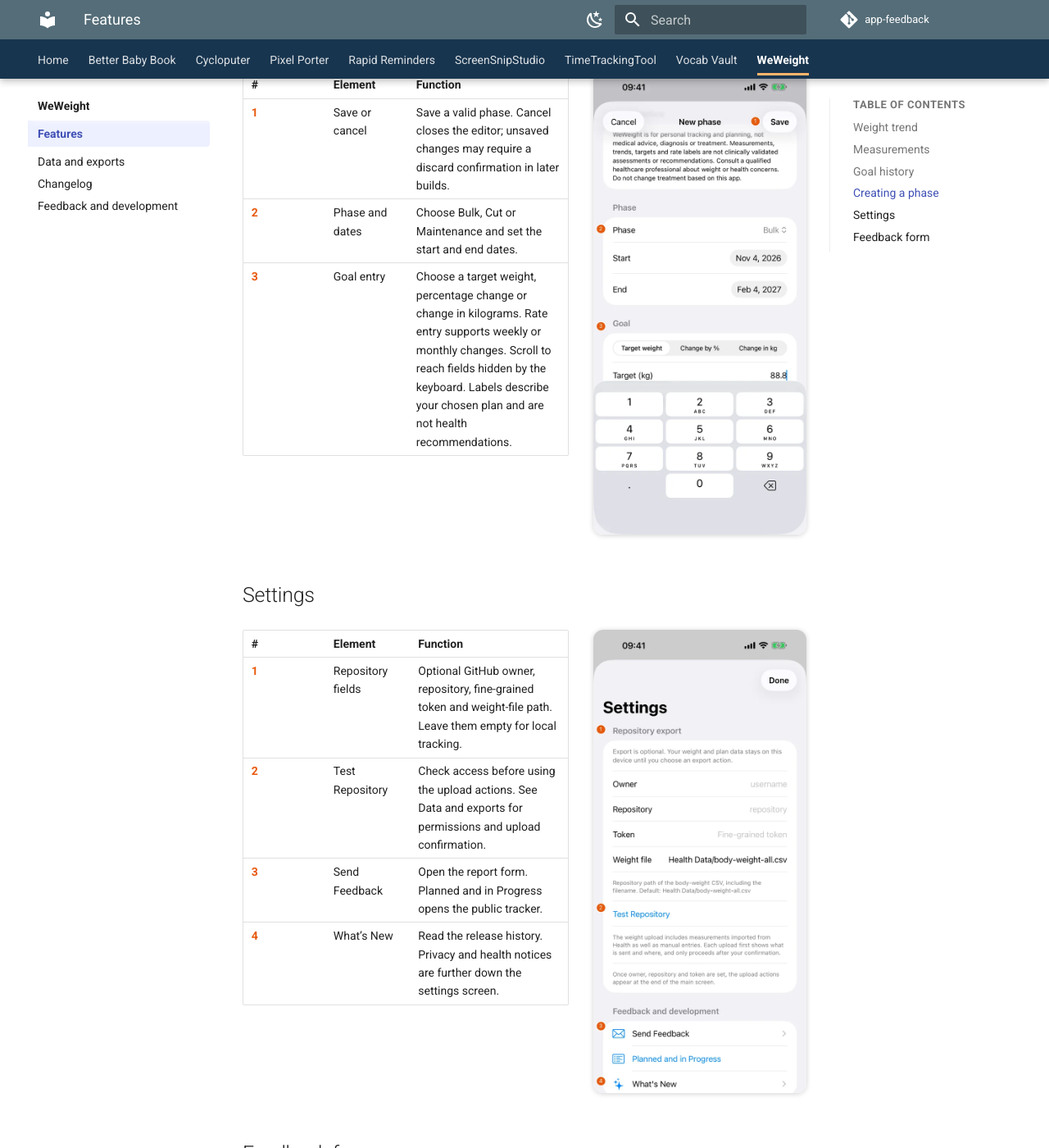
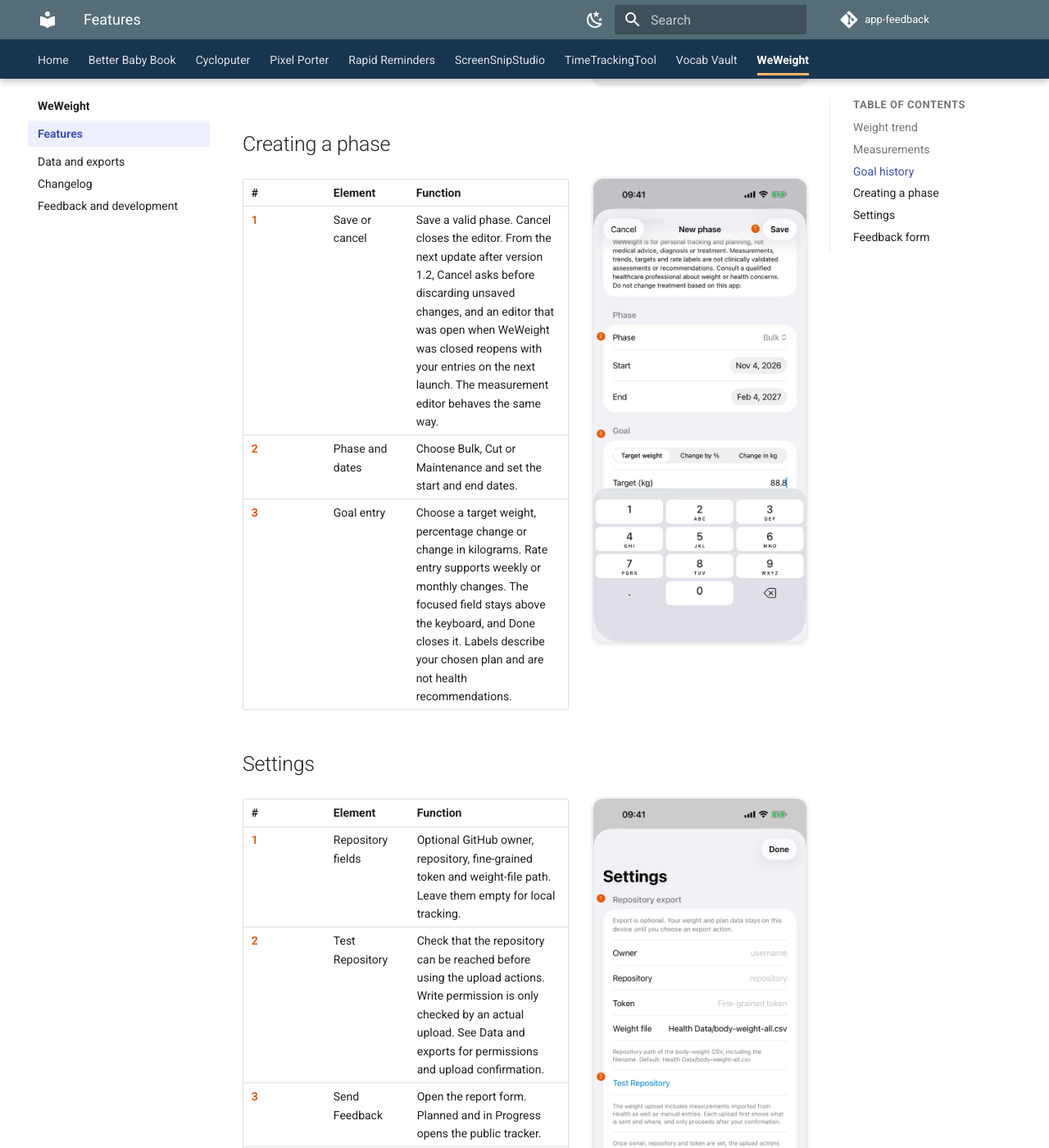
Before and after one commit to CyrilBlum/app-feedback, an MkDocs documentation site: the page built from docs/weweight/features.md, in a window 1280 px wide and 1400 px high, scrolled down 2361 px. Shown: the whole window at 82% size. Built offline with MkDocs 1.6.1 and Material for MkDocs 9.7.7, drawn with Linux system fonts in a browser that asks for light colours; comment, search, counter and statistics services are not loaded; some of the changed text lies outside the part shown.

Commit message:
WeWeight guide: audit fixes from the next update after 1.2, changelog sync
Co-Authored-By: Claude Opus 5.5 <noreply@anthropic.com>

```diff
--- a/docs/weweight/features.md
+++ b/docs/weweight/features.md
@@ -34,8 +34,8 @@ The screenshots show fictional demonstration data in WeWeight 1.2 (9), captured
 
 | # | Element | Function |
 | --- | --- | --- |
-| 1 | Add measurement | Use + to enter a weight in kilograms and a date, then Save. Tap a manual entry to edit it. |
-| 2 | Import Weight from Health | Read body-weight measurements from Health after granting access. Progress and a result are shown. |
+| 1 | Add measurement | Use + to enter a weight in kilograms and a date, then Save. Tap a manual entry to edit it. Done closes the number keyboard. |
+| 2 | Import Weight from Health | Read body-weight measurements from Health after granting access. Progress and a result are shown. From the next update after version 1.2, Cancel Health Import stops a running import and keeps the measurements imported earlier. |
 | 3 | Delete Imported Copies | Remove WeWeight’s imported copies after confirmation. Manual entries and the data in Health stay. |
 | 4 | Measurement list | Each row shows its date, weight and source. Swipe a manual entry to delete it, then confirm. Sample labels appear only in these fictional demonstration captures. |
 
@@ -72,9 +72,9 @@ The screenshots show fictional demonstration data in WeWeight 1.2 (9), captured
 
 | # | Element | Function |
 | --- | --- | --- |
-| 1 | Save or cancel | Save a valid phase. Cancel closes the editor; unsaved changes may require a discard confirmation in later builds. |
+| 1 | Save or cancel | Save a valid phase. Cancel closes the editor. From the next update after version 1.2, Cancel asks before discarding unsaved changes, and an editor that was open when WeWeight was closed reopens with your entries on the next launch. The measurement editor behaves the same way. |
 | 2 | Phase and dates | Choose Bulk, Cut or Maintenance and set the start and end dates. |
-| 3 | Goal entry | Choose a target weight, percentage change or change in kilograms. Rate entry supports weekly or monthly changes. Scroll to reach fields hidden by the keyboard. Labels describe your chosen plan and are not health recommendations. |
+| 3 | Goal entry | Choose a target weight, percentage change or change in kilograms. Rate entry supports weekly or monthly changes. The focused field stays above the keyboard, and Done closes it. Labels describe your chosen plan and are not health recommendations. |
 
 </div>
 </div>
@@ -92,9 +92,9 @@ The screenshots show fictional demonstration data in WeWeight 1.2 (9), captured
 | # | Element | Function |
 | --- | --- | --- |
 | 1 | Repository fields | Optional GitHub owner, repository, fine-grained token and weight-file path. Leave them empty for local tracking. |
-| 2 | Test Repository | Check access before using the upload actions. See Data and exports for permissions and upload confirmation. |
+| 2 | Test Repository | Check that the repository can be reached before using the upload actions. Write permission is only checked by an actual upload. See Data and exports for permissions and upload confirmation. |
 | 3 | Send Feedback | Open the report form. Planned and in Progress opens the public tracker. |
-| 4 | What’s New | Read the release history. Privacy and health notices are further down the settings screen. |
+| 4 | What’s New | Read the release history. Privacy and health notices and a link to this guide are further down the settings screen. |
 
 </div>
 </div>
@@ -113,7 +113,7 @@ The screenshots show fictional demonstration data in WeWeight 1.2 (9), captured
 | --- | --- | --- |
 | 1 | Type and message | Choose Problem, Suggestion or Question, then describe the issue. Do not include health data. |
 | 2 | Optional e-mail | Enter an address only if you want a ticket confirmation and reply. |
-| 3 | App and device details | Review the displayed version and device details and switch inclusion off if you prefer. Measurements, goals and GitHub settings are excluded. |
+| 3 | App and device details | Switch on to include the displayed app version, iOS version, device model and region. The screenshot shows the switch turned on. From the next update after version 1.2, it starts switched off and the region is shown in the preview. Measurements, goals and GitHub settings are never included. |
 | 4 | Send or e-mail | Send the form or open your mail app with Write E-Mail Instead. The pictured submission was a test stub; it sent no report. |
 
 </div>
```
Also changed, not shown: docs/weweight/changelog.md (+6 -0 lines), docs/weweight/data-and-exports.md (+2 -2 lines), docs/weweight/index.md (+2 -2 lines).
